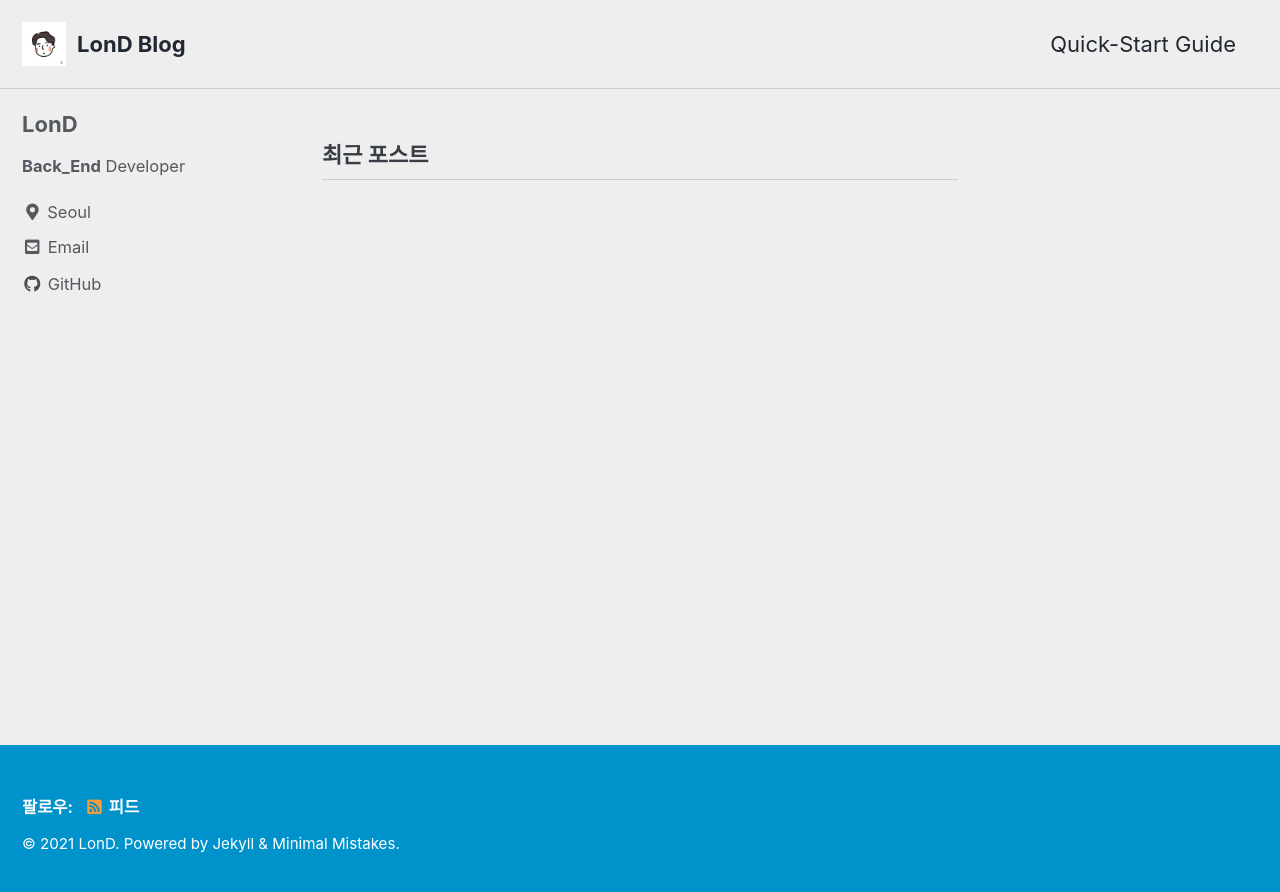
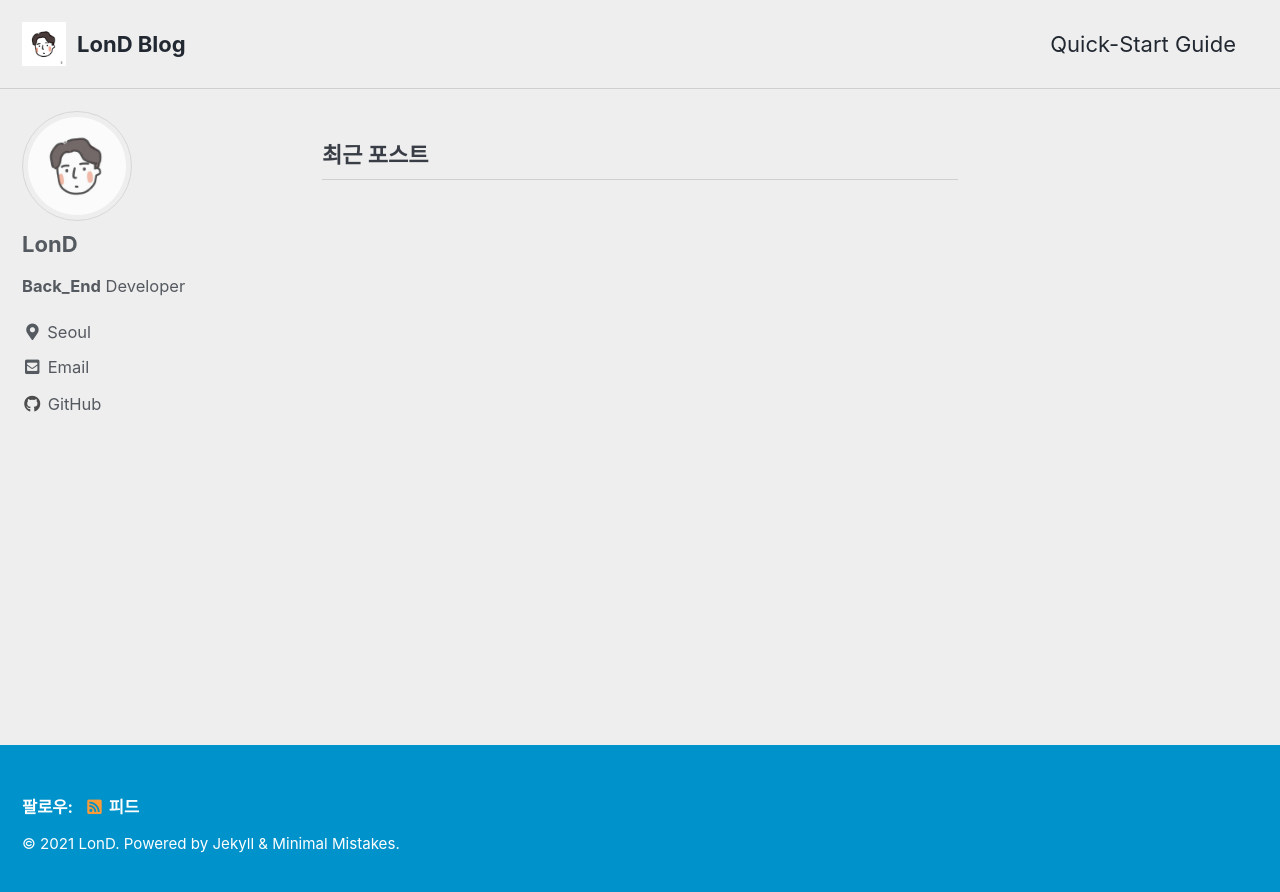
Before and after one commit to teuc000-dev/teuc000-dev.github.io, a Jekyll site: the page built from index.html, in a window 1280 px wide. Shown: the top 892 px of the page. Built offline with Jekyll 4.4.1, drawn with Linux system fonts in a browser that asks for light colours; cached includes are drawn as plain includes; the list of posts is cut into pages by our own code.

Commit message:
Update _config.yml

```diff
--- a/_config.yml
+++ b/_config.yml
@@ -95,7 +95,7 @@
 # Site Author
 author:
   name             : "LonD"
-  avatar           : # path of avatar image, e.g. "/assets/images/bio-photo.jpg"
+  avatar           : "assets/images/75056532.jpg" # path of avatar image, e.g. "/assets/images/bio-photo.jpg"
   bio              : "**Back_End** Developer"
   location         : "Seoul"
   email            :
```
